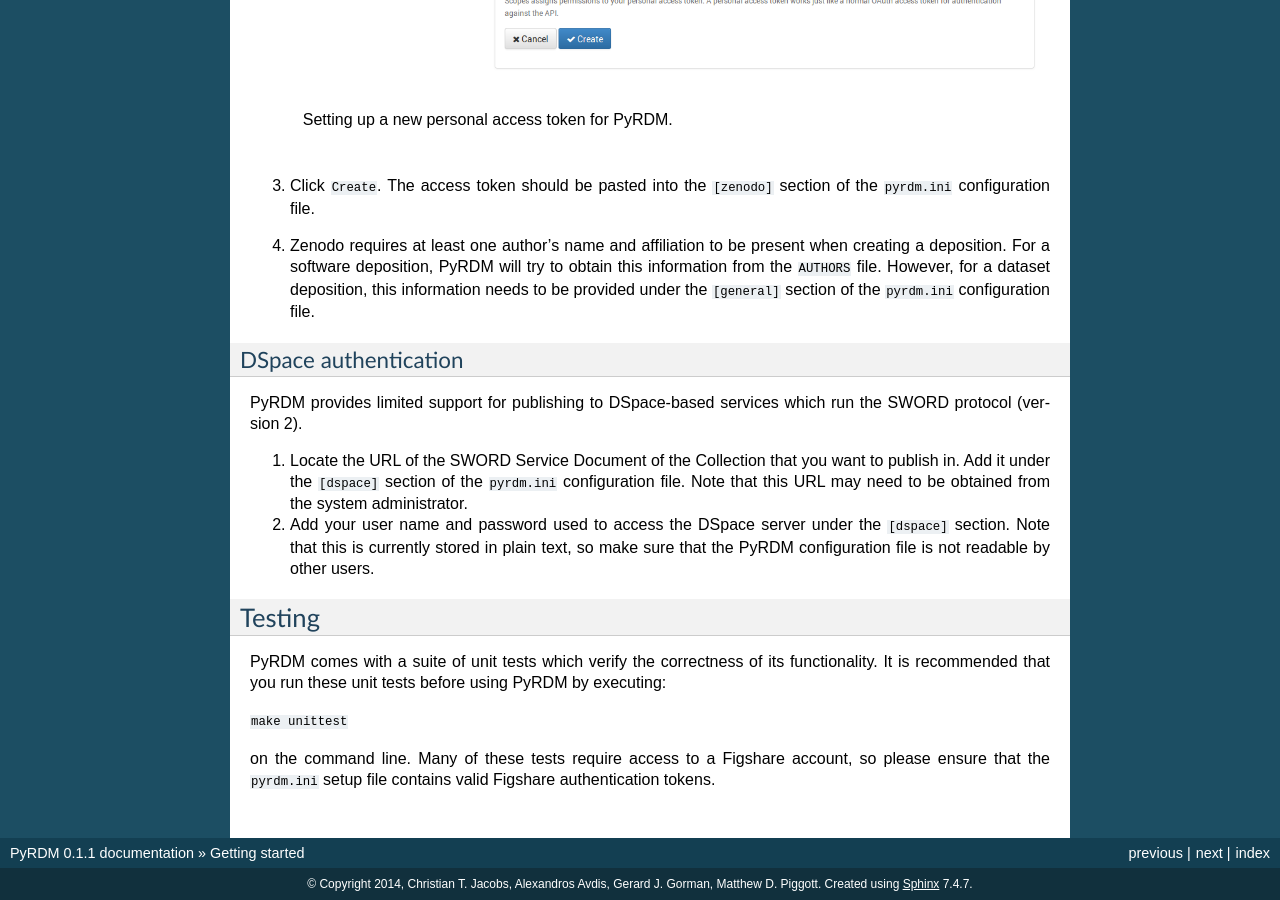
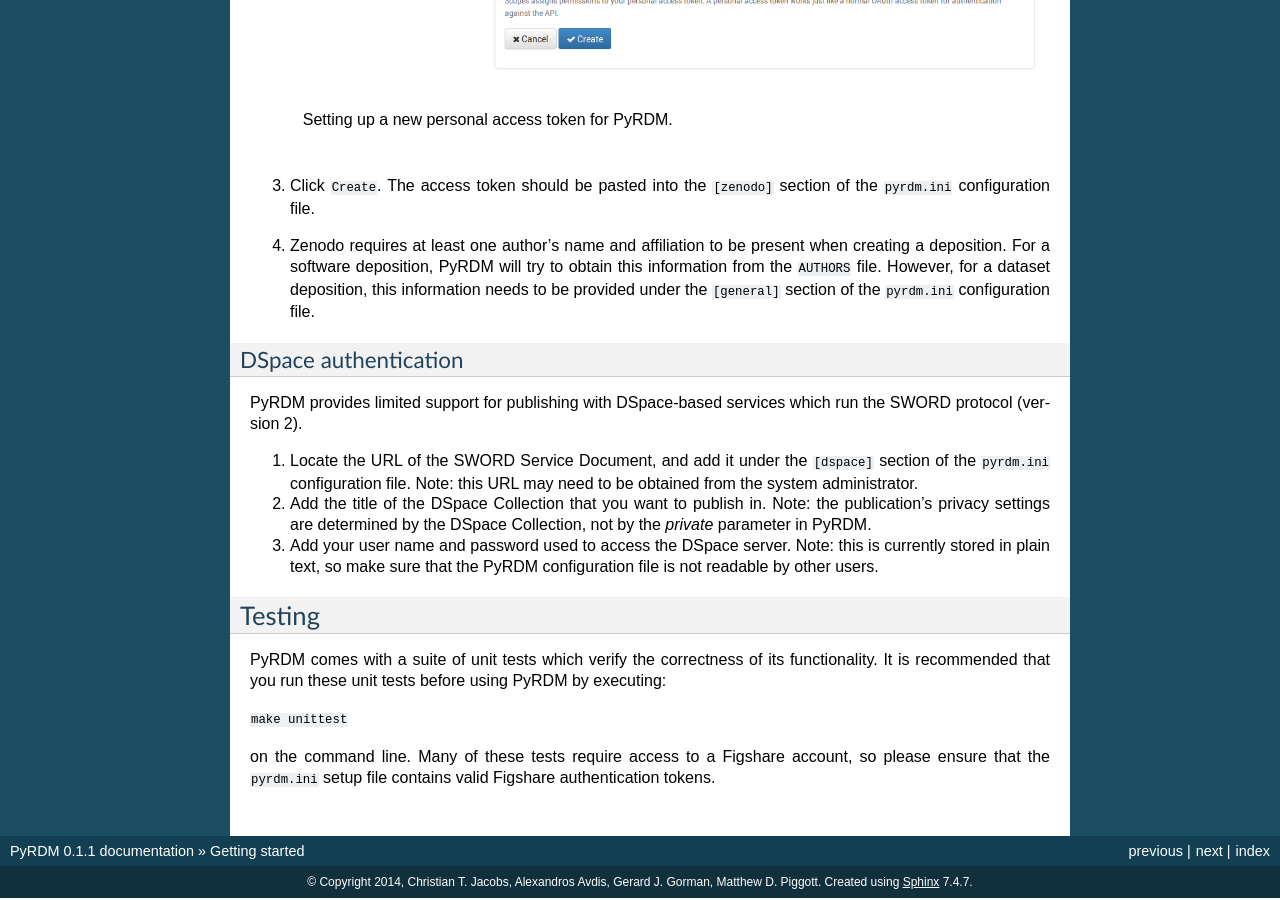
Before and after one commit to pyrdm/pyrdm, a Sphinx documentation site: the page built from docs/source/getting_started.rst, in a window 1280 px wide and 900 px high, scrolled down 2840 px. Built offline with Sphinx 7.4.7, drawn with Linux system fonts in a browser that asks for light colours; pages that are not in the unit, such as notebooks, are missing from menus.

```diff
--- a/docs/source/getting_started.rst
+++ b/docs/source/getting_started.rst
@@ -111,11 +111,13 @@
 DSpace authentication
 ~~~~~~~~~~~~~~~~~~~~~
 
-PyRDM provides limited support for publishing to DSpace-based services which run the SWORD protocol (version 2).
+PyRDM provides limited support for publishing with DSpace-based services which run the SWORD protocol (version 2).
 
-#. Locate the URL of the SWORD Service Document of the Collection that you want to publish in. Add it under the ``[dspace]`` section of the ``pyrdm.ini`` configuration file. Note that this URL may need to be obtained from the system administrator.
+#. Locate the URL of the SWORD Service Document, and add it under the ``[dspace]`` section of the ``pyrdm.ini`` configuration file. Note: this URL may need to be obtained from the system administrator.
 
-#. Add your user name and password used to access the DSpace server under the ``[dspace]`` section. Note that this is currently stored in plain text, so make sure that the PyRDM configuration file is not readable by other users.
+#. Add the title of the DSpace Collection that you want to publish in. Note: the publication's privacy settings are determined by the DSpace Collection, not by the `private` parameter in PyRDM.
+
+#. Add your user name and password used to access the DSpace server. Note: this is currently stored in plain text, so make sure that the PyRDM configuration file is not readable by other users.
 
 Testing
 -------
```
Also changed, not shown: 2 other files.
